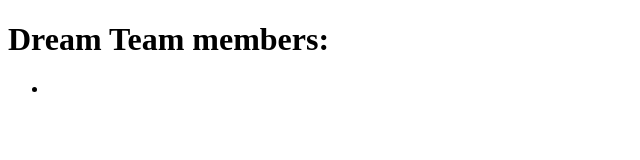
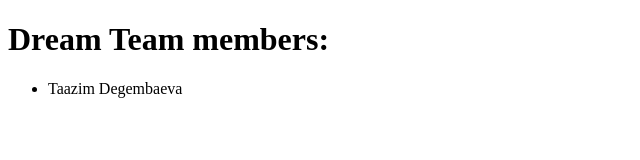
Before and after one commit to Dream-Team-it21/Our-team-list, a plain HTML site: page index.html in a window 1280 px wide. Shown: the whole page, without its empty margins (0-640 px from the left). Drawn offline with Linux system fonts and the light colour scheme.

Commit message:
Added my name

```diff
--- a/index.html
+++ b/index.html
@@ -9,7 +9,7 @@
 <body>
     <h1>Dream Team members:</h1>
     <ul>
-        <li></li>
+        <li>Taazim Degembaeva</li>
     </ul>
 </body>
 </html>
```
